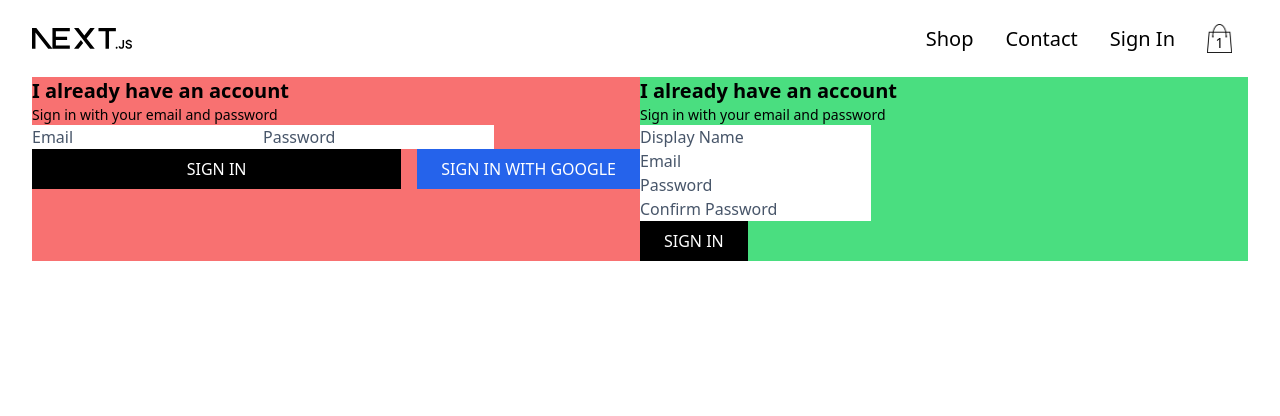
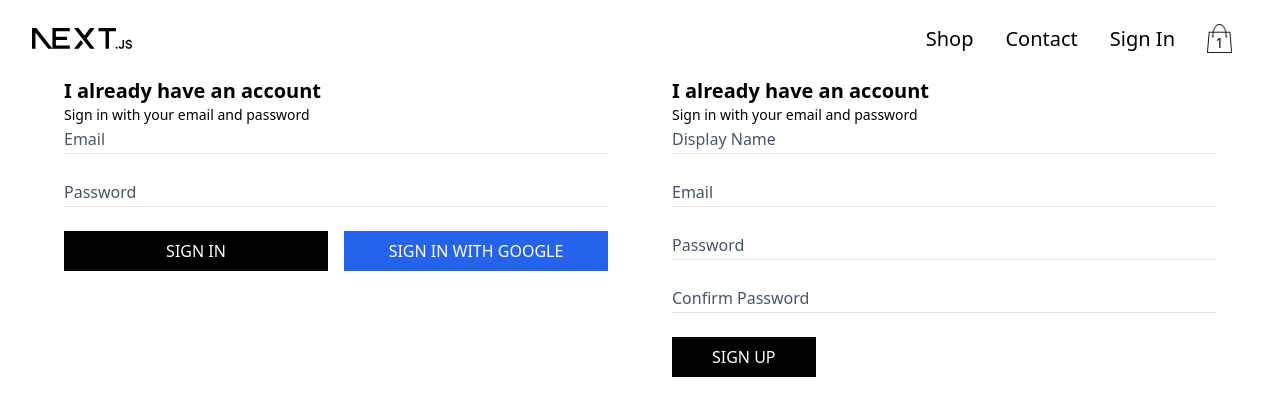
Before and after one commit to jafar-fahimi/next-clothes-store, a Next.js app: page /signin in a window 1280 px wide. Shown: the top 416 px of the page. Built offline with nearby package versions, Linux system fonts and the light colour scheme.

Commit message:
signin.tsx <hr/> added

```diff
--- a/pages/signin.tsx
+++ b/pages/signin.tsx
@@ -3,28 +3,34 @@ import React from "react";
 export default function Signin() {
   return (
     <section className="flex flex-col md:flex-row md:justify-center mx-auto">
-      <div className=" bg-red-400 w-full">
+      <div className="w-full px-8">
         <h2 className="text-xl font-semibold">I already have an account</h2>
         <p className="text-sm">Sign in with your email and password</p>
         <form action="#" method="post">
-          <input type="email" placeholder="Email" className="placeholder-slate-600" />
-          <input type="password" placeholder="Password" className="placeholder-slate-600" />
-          <div className="flex justify-between gap-x-4">
+          <input type="email" placeholder="Email" className="placeholder-slate-600  py-[2px] block w-full" />
+          <hr className="w-full mb-6" />
+          <input type="password" placeholder="Password" className="placeholder-slate-600  py-[2px] block w-full" />
+          <hr className="w-full mb-6" />
+          <div className="flex justify-between gap-x-4 mt-4">
             <button className="flex-1 uppercase px-6 py-2 bg-black text-white">Sign in</button>
-            <button className="uppercase px-6 py-2 bg-blue-600 text-white">Sign in with google</button>
+            <button className="flex-1 uppercase px-6 py-2 bg-blue-600 text-white">Sign in with google</button>
           </div>
         </form>
       </div>
-      <div className="bg-green-400 w-full">
+      <div className=" w-full px-8">
         <h2 className="text-xl font-semibold">I already have an account</h2>
         <p className="text-sm">Sign in with your email and password</p>
 
         <form action="#" method="post">
-          <input type="text" placeholder="Display Name" className="placeholder-slate-600 block" />
-          <input type="email" placeholder="Email" className="placeholder-slate-600 block" />
-          <input type="password" placeholder="Password" className="placeholder-slate-600 block" />
-          <input type="password" placeholder="Confirm Password" className="placeholder-slate-600 block" />
-          <button className="uppercase px-6 py-2 bg-black text-white">Sign in</button>
+          <input type="text" placeholder="Display Name" className="placeholder-slate-600 block py-[2px] w-full" />
+          <hr className="w-full mb-6"/>
+          <input type="email" placeholder="Email" className="placeholder-slate-600 block py-[2px] w-full" />
+          <hr className="w-full mb-6"/>
+          <input type="password" placeholder="Password" className="placeholder-slate-600 block py-[2px] w-full" />
+          <hr className="w-full mb-6"/>
+          <input type="password" placeholder="Confirm Password" className="placeholder-slate-600 block py-[2px] w-full" />
+          <hr className="w-full mb-6"/>
+          <button className="uppercase px-10 py-2 bg-black text-white">Sign up</button>
         </form>
       </div>
     </section>
```
